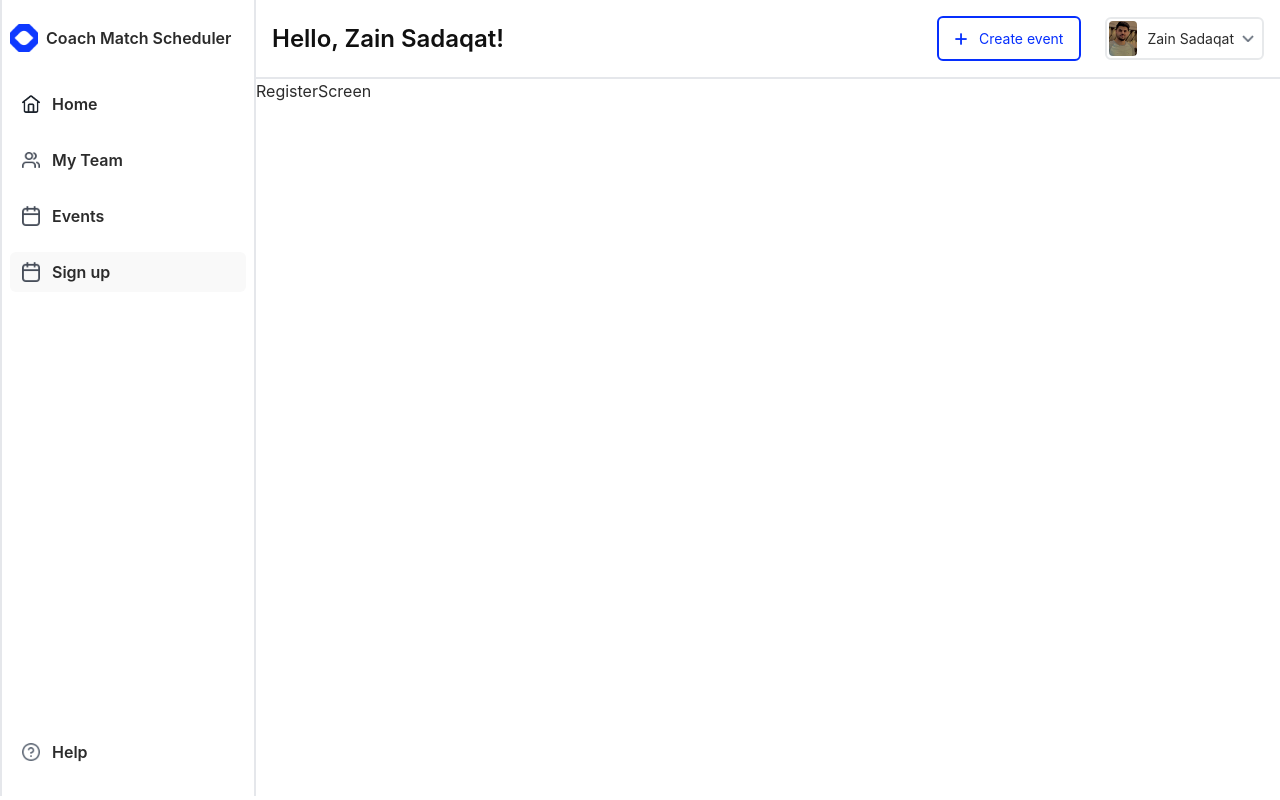
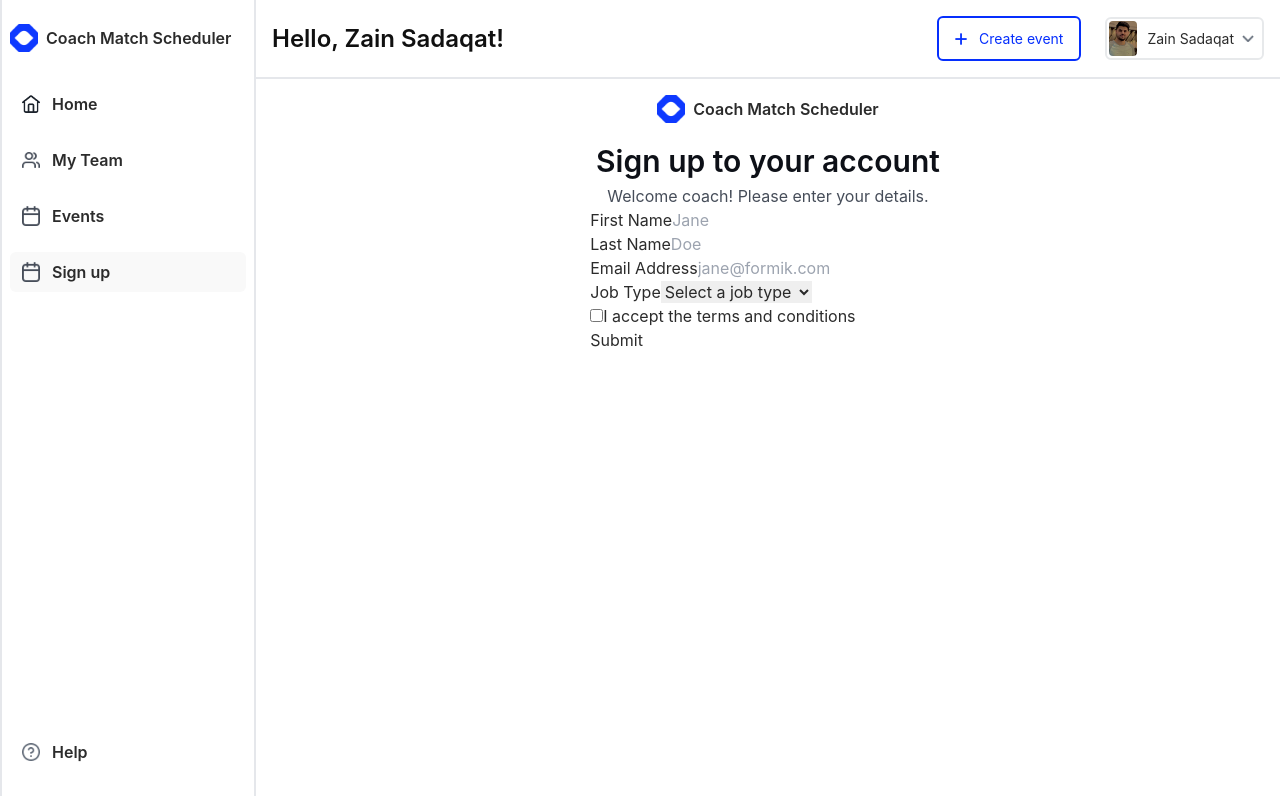
Before and after one commit to zainsadaqat/coach-match-scheduler, a React (Vite) app in the folder frontend/: page /register in a window 1280 px wide. Built offline with nearby package versions, Linux system fonts and the light colour scheme.

Commit message:
Create registeration screen skeleton

```diff
--- a/frontend/src/screens/RegisterScreen.tsx
+++ b/frontend/src/screens/RegisterScreen.tsx
@@ -1,9 +1,104 @@
-import React from 'react'
+import { Formik, Form } from 'formik';
+import * as Yup from 'yup';
+import Logo from '../components/Logo';
+import LogoImage from '../assets/AppLogo.png';
+import MyTextInput from '../components/Form/MyTextInput';
+import MyCheckbox from '../components/Form/MyCheckBox';
+import MySelect from '../components/Form/MySelect';
 
+// And now we can use these
 const RegisterScreen = () => {
   return (
-    <div>RegisterScreen</div>
-  )
-}
+    <section>
+      <div className="flex flex-col justify-center items-center">
+        <div>
+          <Logo logoImage={LogoImage} appName="Coach Match Scheduler" />
+        </div>
+        <div>
+          <h2 className="font-semibold text-[30px] text-[#0D1017]">
+            Sign up to your account
+          </h2>
+        </div>
+        <div>
+          <p className="text-[16px] text-[#464D59]">
+            Welcome coach! Please enter your details.
+          </p>
+        </div>
+        <Formik
+          initialValues={{
+            firstName: '',
+            lastName: '',
+            email: '',
+            acceptedTerms: false, // added for our checkbox
+            jobType: '', // added for our select
+          }}
+          validationSchema={Yup.object({
+            firstName: Yup.string()
+              .max(15, 'Must be 15 characters or less')
+              .required('Required'),
+            lastName: Yup.string()
+              .max(20, 'Must be 20 characters or less')
+              .required('Required'),
+            email: Yup.string()
+              .email('Invalid email address')
+              .required('Required'),
+            acceptedTerms: Yup.boolean()
+              .required('Required')
+              .oneOf([true], 'You must accept the terms and conditions.'),
+            jobType: Yup.string()
+              .oneOf(
+                ['designer', 'development', 'product', 'other'],
+                'Invalid Job Type'
+              )
+              .required('Required'),
+          })}
+          onSubmit={(values, { setSubmitting }) => {
+            setTimeout(() => {
+              alert(JSON.stringify(values, null, 2));
+              setSubmitting(false);
+            }, 400);
+          }}
+        >
+          <Form>
+            <MyTextInput
+              label="First Name"
+              name="firstName"
+              type="text"
+              placeholder="Jane"
+            />
 
-export default RegisterScreen
+            <MyTextInput
+              label="Last Name"
+              name="lastName"
+              type="text"
+              placeholder="Doe"
+            />
+
+            <MyTextInput
+              label="Email Address"
+              name="email"
+              type="email"
+              placeholder="jane@formik.com"
+            />
+
+            <MySelect label="Job Type" name="jobType">
+              <option value="">Select a job type</option>
+              <option value="designer">Designer</option>
+              <option value="development">Developer</option>
+              <option value="product">Product Manager</option>
+              <option value="other">Other</option>
+            </MySelect>
+
+            <MyCheckbox name="acceptedTerms">
+              I accept the terms and conditions
+            </MyCheckbox>
+
+            <button type="submit">Submit</button>
+          </Form>
+        </Formik>
+      </div>
+    </section>
+  );
+};
+
+export default RegisterScreen;
```
